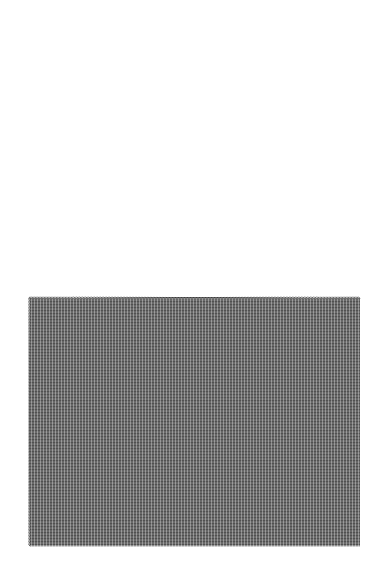
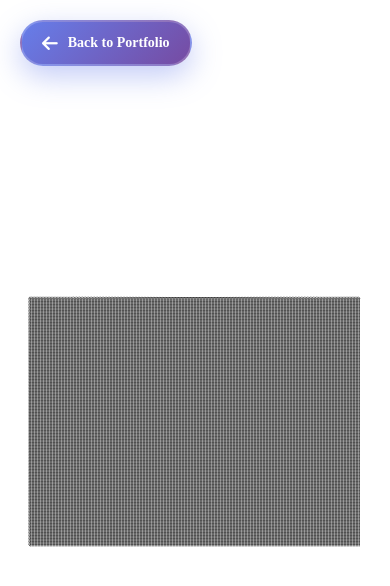
Before and after one commit to abdoshokrey68/portfolio.github.io, a plain HTML site: page its_me.html in a window 390 px wide. Drawn offline with Linux system fonts and the light colour scheme; animation ran at ten frames a second.

Commit message:
Add 'My Draw' link to navigation; update title and styles in 'its_me.html'; implement back button with responsive design

```diff
--- a/its_me.html
+++ b/its_me.html
@@ -4,7 +4,8 @@
 <head>
     <meta charset="UTF-8">
     <meta name="viewport" content="width=device-width, initial-scale=1.0">
-    <title>Magnetic Filings Pattern</title>
+    <title>Its Me - Abdallah Shokrey</title>
+    <link rel="stylesheet" href="https://cdnjs.cloudflare.com/ajax/libs/font-awesome/6.4.0/css/all.min.css">
     <style>
         * {
             margin: 0;
@@ -15,6 +16,7 @@
         body {
             background: #fff;
             overflow: hidden;
+            position: relative;
         }
 
         canvas {
@@ -22,10 +24,65 @@
             width: 100vw;
             height: 100vh;
         }
+
+        /* Back Button Styles */
+        .back-button {
+            position: fixed;
+            top: 30px;
+            left: 30px;
+            z-index: 1000;
+            background: linear-gradient(135deg, #667eea 0%, #764ba2 100%);
+            color: white;
+            padding: 15px 30px;
+            border-radius: 50px;
+            text-decoration: none;
+            font-weight: 600;
+            font-size: 16px;
+            display: flex;
+            align-items: center;
+            gap: 10px;
+            box-shadow: 0 10px 30px rgba(102, 126, 234, 0.4);
+            transition: all 0.3s cubic-bezier(0.4, 0, 0.2, 1);
+            backdrop-filter: blur(10px);
+            border: 2px solid rgba(255, 255, 255, 0.2);
+        }
+
+        .back-button:hover {
+            transform: translateY(-3px) scale(1.05);
+            box-shadow: 0 15px 40px rgba(102, 126, 234, 0.6);
+            background: linear-gradient(135deg, #764ba2 0%, #667eea 100%);
+        }
+
+        .back-button:active {
+            transform: translateY(-1px) scale(1.02);
+        }
+
+        .back-button i {
+            font-size: 18px;
+            transition: transform 0.3s ease;
+        }
+
+        .back-button:hover i {
+            transform: translateX(-5px);
+        }
+
+        /* Responsive */
+        @media (max-width: 768px) {
+            .back-button {
+                top: 20px;
+                left: 20px;
+                padding: 12px 20px;
+                font-size: 14px;
+            }
+        }
     </style>
 </head>
 
 <body>
+    <a href="./index.html" class="back-button">
+        <i class="fas fa-arrow-left"></i>
+        <span>Back to Portfolio</span>
+    </a>
     <canvas id="canvas"></canvas>
 
     <script>
```
Also changed, not shown: index.html (+6 -0 lines).
